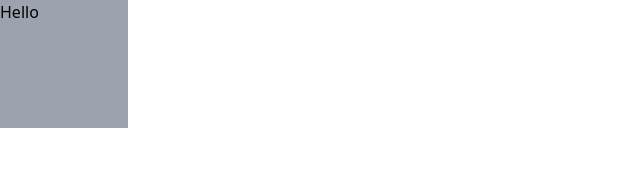
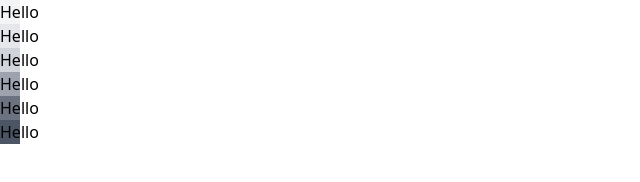
Before and after one commit to NeoGlanding/belajar-tailwind1, a plain HTML site: page index.html in a window 1280 px wide. Shown: the whole page, without its empty margins (0-640 px from the left). Drawn offline with nearby package versions, Linux system fonts and the light colour scheme.

Commit message:
width dan height

```diff
--- a/index.html
+++ b/index.html
@@ -9,6 +9,12 @@
     <link rel="stylesheet" href="">
 </head>
 <body>
-    <div class="bg-gray-400 w-32 h-32">Hello</div>
+    <div class="bg-gray-100 w-5 h-6">Hello</div>
+    <div class="bg-gray-200 w-5 h-6">Hello</div>
+    <div class="bg-gray-300 w-5 h-6">Hello</div>
+    <div class="bg-gray-400 w-5 h-6">Hello</div>
+    <div class="bg-gray-500 w-5 h-6">Hello</div>
+    <div class="bg-gray-600 w-5 h-6">Hello</div>
+
 </body>
 </html>
```
